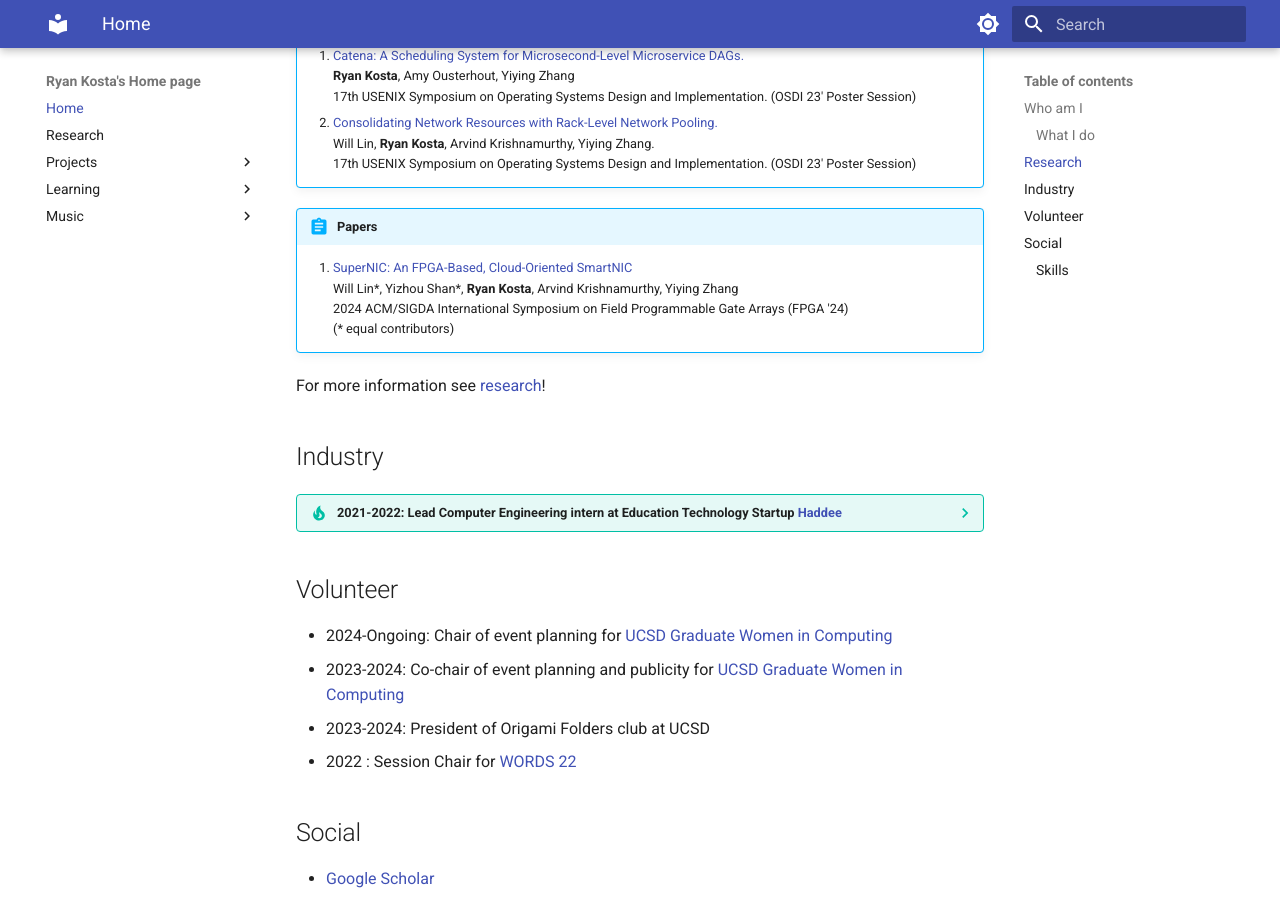
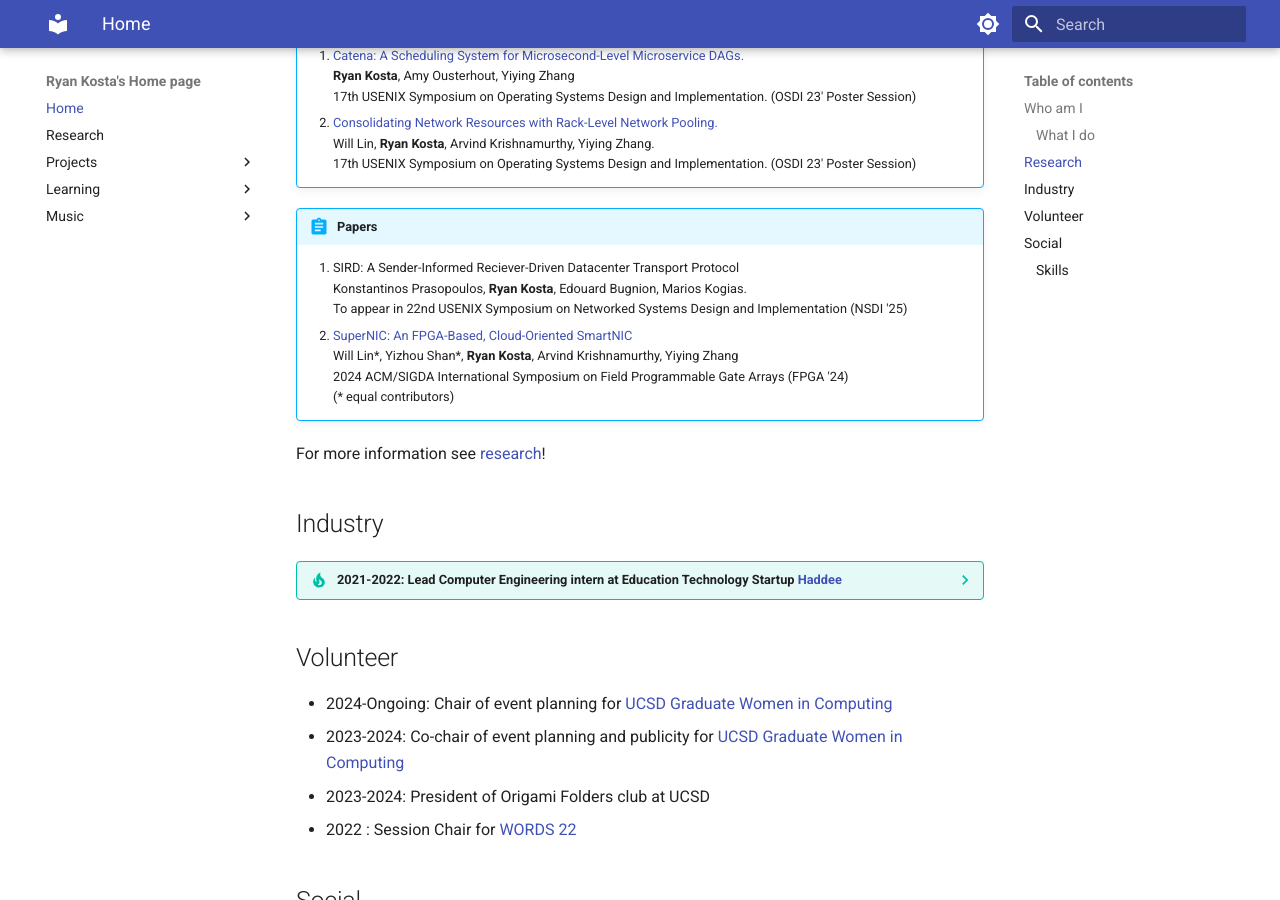
Before and after one commit to ryankosta/ryankosta.github.io, an MkDocs documentation site: the page built from docs/index.md, in a window 1280 px wide and 900 px high, scrolled down 837 px. Built offline with MkDocs 1.6.1 and Material for MkDocs 9.7.7, drawn with Linux system fonts in a browser that asks for light colours.

Commit message:
add sird

```diff
--- a/docs/index.md
+++ b/docs/index.md
@@ -30,7 +30,10 @@ Definitely reach out: **rkosta** AT **ucsd.edu**
 	17th USENIX Symposium on Operating Systems Design and Implementation. (OSDI 23' Poster Session)
 
 !!! abstract "Papers"
-	1. [SuperNIC: An FPGA-Based, Cloud-Oriented SmartNIC](https://dl.acm.org/doi/10.1145/3626202.3637564)
+	1. SIRD: A Sender-Informed Reciever-Driven Datacenter Transport Protocol
+	Konstantinos Prasopoulos, **Ryan Kosta**, Edouard Bugnion, Marios Kogias.
+	To appear in 22nd USENIX Symposium on Networked Systems Design and Implementation (NSDI '25)
+	2. [SuperNIC: An FPGA-Based, Cloud-Oriented SmartNIC](https://dl.acm.org/doi/10.1145/3626202.3637564)
 	Will Lin\*, Yizhou Shan\*, **Ryan Kosta**, Arvind Krishnamurthy, Yiying Zhang
 	2024 ACM/SIGDA International Symposium on Field Programmable Gate Arrays (FPGA '24)
 	(\* equal contributors)
```
